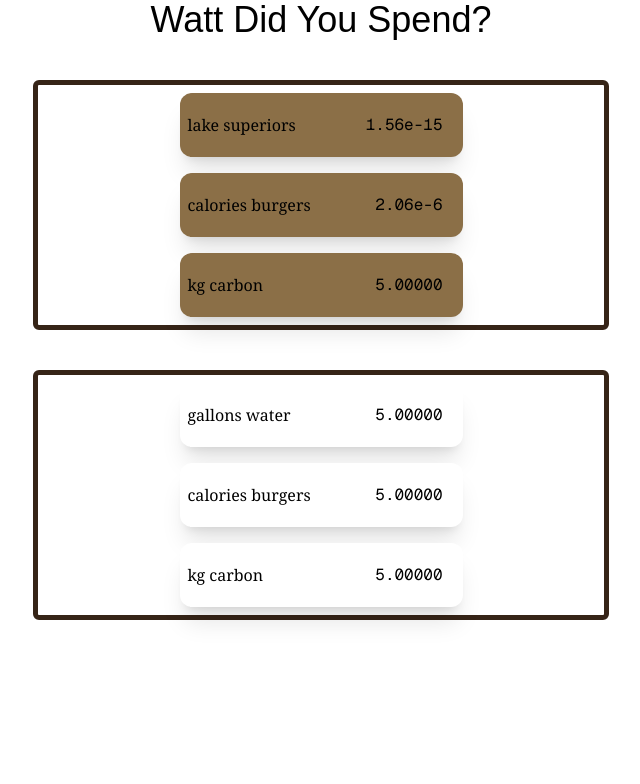
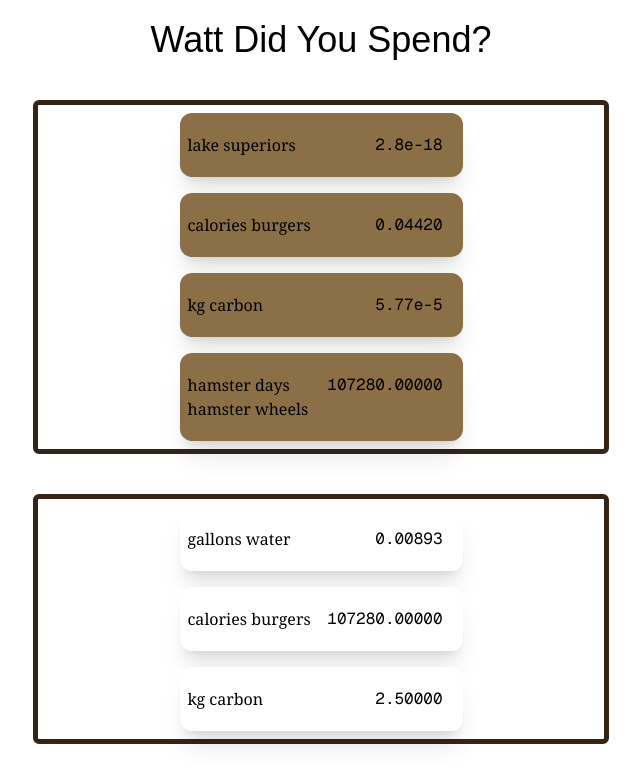
Before and after one commit to david-callender/token_calculator, a Next.js app: page / in a window 1280 px wide. Shown: the top 784 px of the page, without its empty margins (319-959 px from the left). Built offline with nearby package versions, Linux system fonts and the light colour scheme.

Commit message:
feat: added unit conversions

```diff
--- a/src/components/MendWasteView.tsx
+++ b/src/components/MendWasteView.tsx
@@ -8,9 +8,9 @@ export class AppState {
     tokens: number;
     // pattern with app state becomes tokens -> closest relevant unit (e.g. joules) -> final unit (e.g. burgers)
 
-    private TOKENS_TO_GALLONS = 1;
-    private TOKENS_TO_JOULES = 1;
-    private TOKENS_TO_KILOGRAMS_CARBON = 1;
+    private TOKENS_TO_GALLONS = 0.00001786226; // https://dl.acm.org/doi/10.1145/3724499
+    private TOKENS_TO_JOULES = 214.56; // gpt5 mini https://app.powerbi.com/view?r=eyJrIjoiZjVmOTI0MmMtY2U2Mi00ZTE2LTk2MGYtY2ZjNDMzODZkMjlmIiwidCI6IjQyNmQyYThkLTljY2QtNDI1NS04OTNkLTA2ODZhMzJjMTY4ZCIsImMiOjF9
+    private TOKENS_TO_KILOGRAMS_CARBON = 0.005; // https://tokenomy.ai/tools/energy-usage-estimator
 
     constructor(tokens: number) {
         this.tokens = tokens;
@@ -28,14 +28,20 @@ export class AppState {
         return this.tokens * this.TOKENS_TO_KILOGRAMS_CARBON;
     }
 
+    get convertToDollars(): number {
+        return this.tokens * (0.25 / 1e6)
+    }
+
     set setTokens(tokens: number) {
         this.tokens = tokens;
     }
+
+
 }
 
 export const MendWasteView: FC = () => {
     // this will be handled on davids component
-    const [numTokens, setNumTokens] = useState(5);
+    const [numTokens, setNumTokens] = useState(500);
 
     let state = new AppState(numTokens);
 
@@ -55,8 +61,15 @@ export const MendWasteView: FC = () => {
         {
             detail: "carbon",
             endUnit: "kg",
+            conversionFactor: 2.31e-5,
+            startUnit: StartUnit.kilogramsCarbon
+        },
+
+        {
+            detail: "hamster wheels",
+            endUnit: "hamster days",
             conversionFactor: 1.0,
-            startUnit: StartUnit.kilogramsCarbon
+            startUnit: StartUnit.joules
         }
     ]
 
--- a/src/components/Title.tsx
+++ b/src/components/Title.tsx
@@ -2,7 +2,7 @@ import { FC } from "react"
 
 export const Title: FC = () => {
     return <>
-        <div className="text-4xl text-serif text-center w-full">
+        <div className="text-4xl text-serif text-center w-full pt-5">
             Watt Did You Spend?
         </div>
     </>
```
